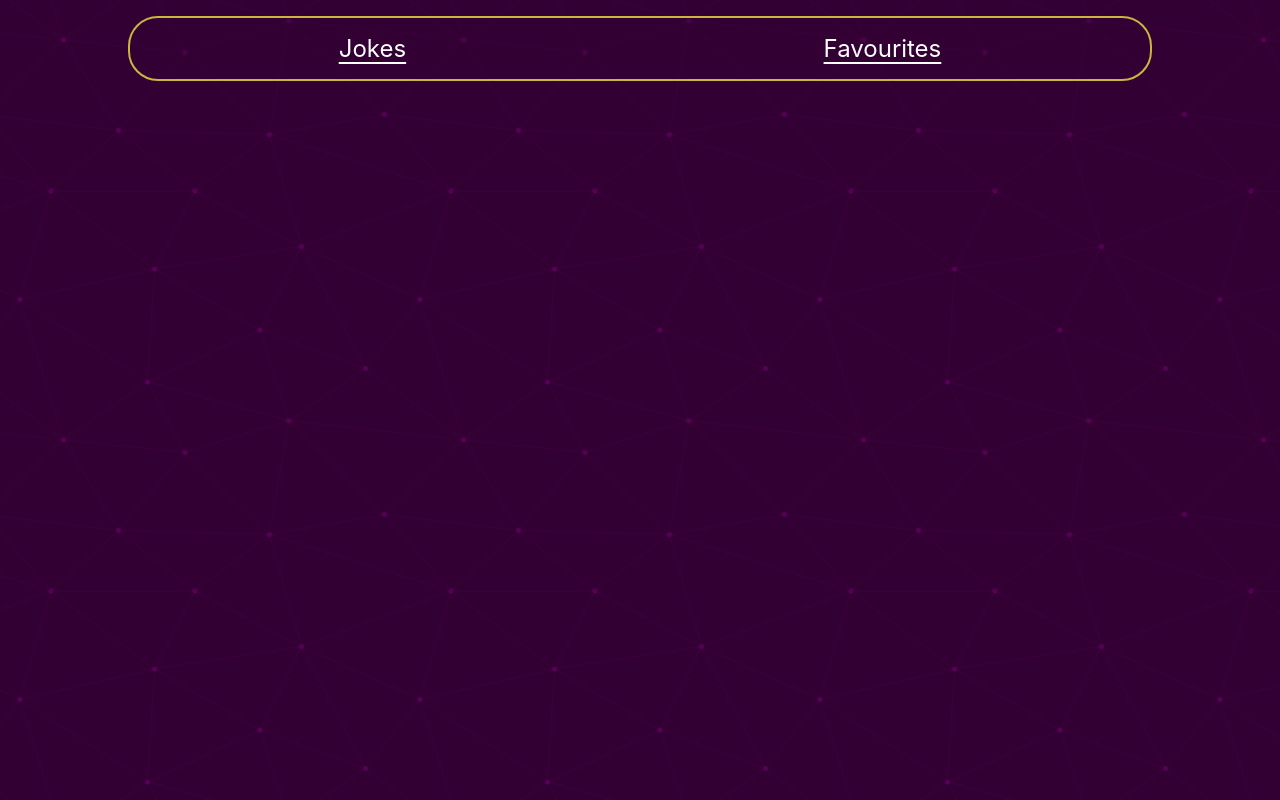
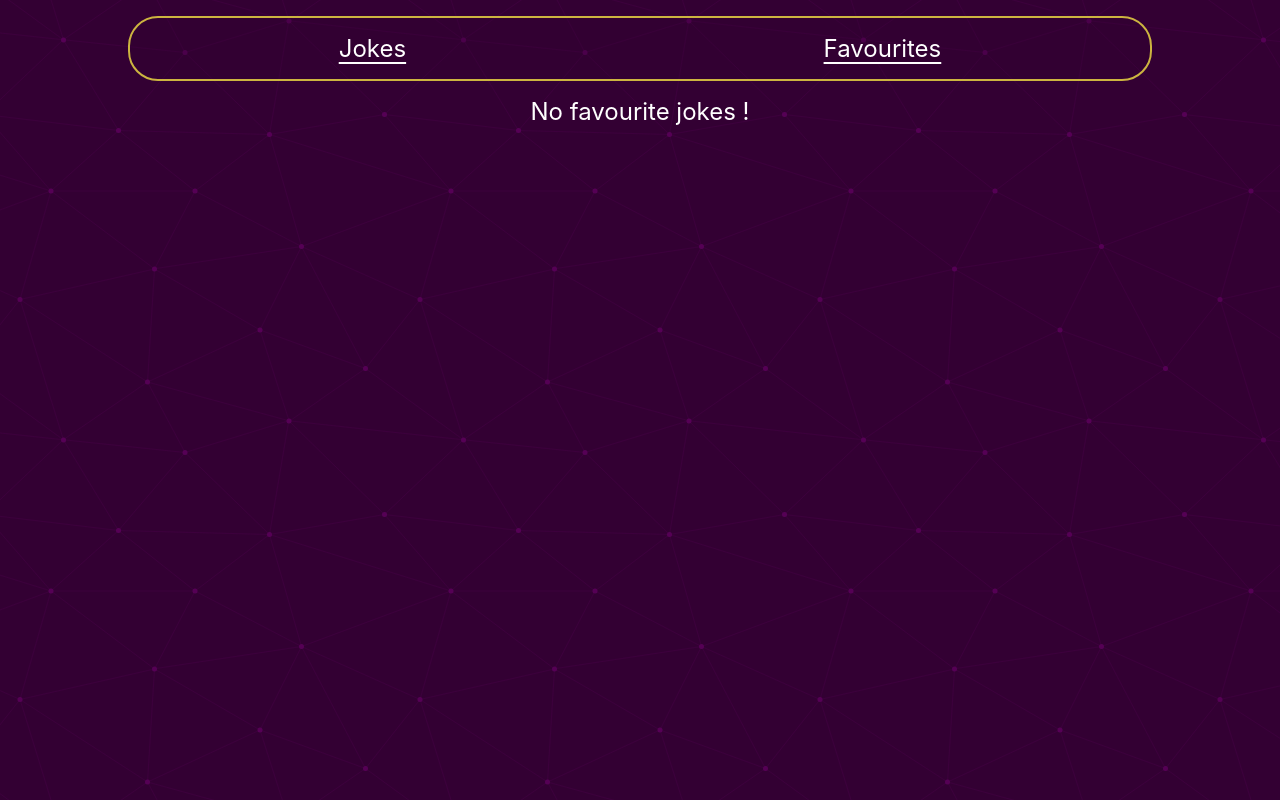
Before and after one commit to technophile-04/CSI_Task_Web, a React (Create React App) app: page /favourites in a window 1280 px wide. Built offline with nearby package versions, Linux system fonts and the light colour scheme; the HTML template or start-up script is replaced by a standard one.

Commit message:
add loading to home

```diff
--- a/src/components/content/Content.jsx
+++ b/src/components/content/Content.jsx
@@ -16,6 +16,7 @@ const Content = ({ favouriteJokes, setFavouriteJokes }) => {
 
 	return (
 		<div className="card-container">
+			{jokes.length ? (
 				<ul class="cards">
 					{jokes?.map((joke) => (
 						<Card
@@ -28,6 +29,9 @@ const Content = ({ favouriteJokes, setFavouriteJokes }) => {
 						/>
 					))}
 				</ul>
+			) : (
+				<h1>Loading...</h1>
+			)}
 		</div>
 	);
 };
--- a/src/components/favouriteContent/FavouriteContent.jsx
+++ b/src/components/favouriteContent/FavouriteContent.jsx
@@ -4,6 +4,7 @@ import Card from '../Card/Card';
 const FavouriteContent = ({ favouriteJokes, setFavouriteJokes }) => {
 	return (
 		<div className="card-container">
+			{favouriteJokes.length ? (
 				<ul class="cards">
 					{favouriteJokes?.map((joke) => (
 						<Card
@@ -14,6 +15,9 @@ const FavouriteContent = ({ favouriteJokes, setFavouriteJokes }) => {
 						/>
 					))}
 				</ul>
+			) : (
+				<h1>No favourite jokes !</h1>
+			)}
 		</div>
 	);
 };
```
Lines whose indentation alone changed are shown as unchanged.
